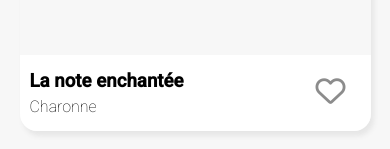
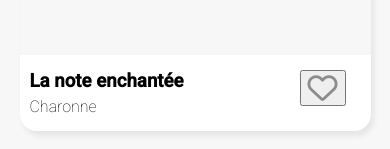
Before and after one commit to HanaeY/Animations_css_OhMyFood, a plain HTML site: page index.html in a window 390 px wide. Shown: the part 1236-1385 px from the top of the page. Drawn offline with Linux system fonts and the light colour scheme; a web font is replaced by a local one.

Commit message:
test bouton telephone

```diff
--- a/index.html
+++ b/index.html
@@ -82,10 +82,10 @@
                         </div>
                     </div>
                 </a>
-                <div class="heart-button restaurants__container__card__heart-btn">
+                <button class="heart-button restaurants__container__card__heart-btn">
                     <i class="far fa-heart"></i>
                     <i class="fas fa-heart"></i>
-                </div>
+                </button>
             </div>
             <div class="restaurants__container__card">
                 <a href="./pages_restaurants/a_la_francaise.html">
```
